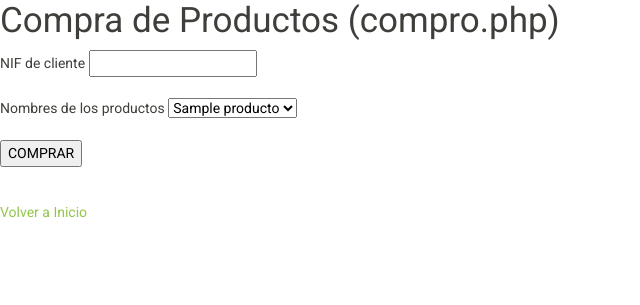
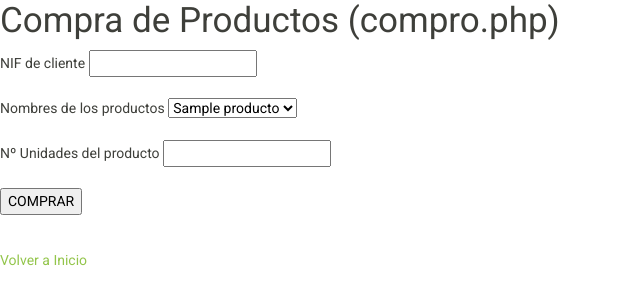
Before and after one commit to rosa987/2DAW-PHP, a PHP site: page /compro.php in a window 1280 px wide. Shown: the top 305 px of the page, without its empty margins (0-640 px from the left). Run offline with PHP 8.4, Linux system fonts and the light colour scheme; tables that the repository leaves empty hold one stand-in row (values such as "Sample post").

Commit message:
Add files via upload

```diff
--- a/WebCompras/compro.php
+++ b/WebCompras/compro.php
@@ -15,7 +15,7 @@
     Nombres de los productos <select name="producto">
         <?php
         $conn=conexion();
-        $prod=verProductosDisponibles($conn);
+        $prod=verProductosDisponibles($conn); //Solo muestra productos que estan en stock. si hay cantidad 0, ya no los muestra
         foreach($prod as $row) {
             echo "<option value=".$row["id_producto"].">". $row["nombre"]. "</option>";
         }
@@ -23,7 +23,7 @@
         ?>
     </select> <br><br>
 
-
+    Nº Unidades del producto <input type="text" name='unidades'> <br> <br>
     <input type="submit" value="COMPRAR" name="enviar" />
 </form>
 <br>
@@ -36,20 +36,36 @@ if(empty($_POST)){}
 else if ($_SERVER["REQUEST_METHOD"]== "POST"){
 
     $nif=$_POST["nif"];
+    $unidades=$_POST["unidades"];
     $id_producto=$_POST["producto"];
     $fecha_compra = date('Y/m/d'); //fecha actual
-    $unidades= 1; //siempre solo 1 unidad
+    //$unidades= 1; //siempre solo 1 unidad MAL
     if(!empty($nif)){
         $conn=conexion();
         if(nifDadoDeAlta($conn, $nif)==false){
             echo "ERROR. No se ha dado de alta como cliente";
             $conn = null;
         }else{
-            comprarUnProducto($conn, $nif, $id_producto, $fecha_compra, $unidades);
+            if($unidades>0){
+                $arrayProductAcomprar=comprobarStockporProductoAntesdeCompra($conn, $id_producto); //ver si se puede comprar la cantidad deseada del producto
+                var_dump($arrayProductAcomprar);
+                foreach($arrayProductAcomprar as $row) {
+                    if($row["cantidad"] < $unidades){ // || OR (o mejor otro else if ???) suma de cantidades por id de producto (Cuando estan en almacen diferente) < $unidades
+                        echo "ERROR. Lo sentimos, las unidades a comprar son mayores a la cantidad disponible del producto($id_producto). A continuación el stock disponible para la compra:". "<br>";
+                        echo "Nombre del producto: " . $row["nombre"]. "  || Nº almacen: " . $row["num_almacen"]."  || id: " . $row["id_producto"]."  || Cantidad disponible: " . $row["cantidad"]. "<br>";
+                    }else{
+                        comprarUnProducto($conn, $nif, $id_producto, $fecha_compra, $unidades);  //comprar un producto. NO se puede comprar 2 o mas productos diferentes
 
-            actualizarTablaAlmacenaTrasCompra($conn, $id_producto, $unidades);
-            $conn = null;
-        }
+                        actualizarTablaAlmacenaTrasCompra($conn, $id_producto, $unidades);
+
+                    }
+
+                }
+                $conn = null;
+
+            }
+            }
+
 
     }
 }
--- a/WebCompras/funciones.php
+++ b/WebCompras/funciones.php
@@ -191,6 +191,19 @@ function verNumAlmacen($conn){
     return $arrayAso;
 }
 
+//VER SI el PRODUCTO(ID) EN ALMACENA EXISTE O NO  EN UN DETERMINADO NUM_ALMACEN
+function verSiProductoExisteEnALMACENA($conn, $num_almacen, $id_producto){
+    $stmt = $conn->prepare("SELECT num_almacen=:num_almacen, id_producto FROM ALMACENA WHERE ALMACENA.id_producto=:id_producto");
+    $stmt -> bindParam(':num_almacen',$num_almacen);
+    $stmt -> bindParam(':id_producto',$id_producto);
+
+    $stmt->execute();
+    $arrayAso = $stmt->setFetchMode(PDO::FETCH_ASSOC);
+    $arrayAso = $stmt->fetchAll();
+
+    return  $arrayAso;
+
+}
 function asignarCantidad($conn, $num_almacen, $id_producto, $cantidad){
     $stmt = $conn->prepare("INSERT INTO ALMACENA (num_almacen, id_producto, cantidad) VALUES(:num_almacen, :id_producto, :cantidad);");
 
@@ -201,6 +214,19 @@ function asignarCantidad($conn, $num_almacen, $id_producto, $cantidad){
     $stmt->execute();
     echo "<br>";
     echo "La cantidad $cantidad se ha asignado correctamente al producto con id $id_producto";
+}
+
+//Va incrementando la cantidad en un determinado num_almacen
+function actualizarCantidadDeProductoExistente($conn, $num_almacen, $id_producto, $cantidad){
+    $stmt = $conn->prepare("UPDATE ALMACENA SET cantidad=cantidad + :cantidad, num_almacen=:num_almacen  WHERE id_producto=:id_producto;");
+
+    $stmt -> bindParam(':num_almacen',$num_almacen);
+    $stmt -> bindParam(':cantidad',$cantidad);
+    $stmt -> bindParam(':id_producto',$id_producto);
+
+    $stmt->execute();
+    echo "<br>";
+    echo "La cantidad $cantidad se ha aumentado correctamente al producto con id $id_producto en almacen $num_almacen";
 }
 
 //--------------------------***  5)Consulta de Stock (comconstock.php)   ***--------------------------------------------
@@ -241,7 +267,7 @@ function verNifs($conn){
 }
 
 function infoComprasIntervalo($conn, $nif, $fechaDesde, $fechaHasta){
-    $stmt = $conn->prepare("SELECT producto.id_producto, producto.nombre, producto.precio FROM compra, producto WHERE producto.id_producto=compra.id_producto AND compra.nif=:nif AND fecha_compra BETWEEN :fechaDesde AND :fechaHasta");
+    $stmt = $conn->prepare("SELECT producto.id_producto, producto.nombre, producto.precio, compra.fecha_compra, compra.unidades FROM compra, producto WHERE producto.id_producto=compra.id_producto AND compra.nif=:nif AND fecha_compra BETWEEN :fechaDesde AND :fechaHasta");
 
     $stmt -> bindParam(':nif',$nif);
     $stmt -> bindParam(':fechaDesde',$fechaDesde);
@@ -369,6 +395,35 @@ function verProductosDisponibles($conn){
 }
 
 
+
+
+
+
+
+
+// !!!! comprobar la cantidad del producto en ALMACENA (StockporProductoAntesdeCompra). ex. Si quedan 2 bacalaos no se puede comprar 3 bacalaos. Que de error en ese escenario
+function comprobarStockporProductoAntesdeCompra($conn, $id_producto){
+    $stmt = $conn->prepare("SELECT producto.nombre, almacena.num_almacen, almacena.id_producto, almacena.cantidad FROM producto, almacena WHERE producto.id_producto=almacena.id_producto AND producto.id_producto=:id_producto ");
+
+    $stmt -> bindParam(':id_producto',$id_producto);
+    $stmt->execute();
+    $arrayAso = $stmt->setFetchMode(PDO::FETCH_ASSOC);
+    $arrayAso = $stmt->fetchAll();
+
+    return $arrayAso;
+}
+
+
+
+
+
+
+
+
+
+
+
+
 function comprarUnProducto($conn, $nif, $id_producto, $fecha_compra, $unidades){
     $stmt = $conn->prepare("INSERT INTO COMPRA (nif, id_producto, fecha_compra, unidades) VALUES(:nif, :id_producto, :fecha_compra, :unidades);");
 
@@ -379,13 +434,13 @@ function comprarUnProducto($conn, $nif, $id_producto, $fecha_compra, $unidades){
     $stmt->execute();
 
     echo "<br>";
-    echo "El cliente con NIF $nif ha comprado $unidades unidad de $id_producto con fecha de compra $fecha_compra";
+    echo "El cliente con NIF $nif ha comprado $unidades unidad/des de $id_producto con fecha de compra $fecha_compra";
 }
 
 function actualizarTablaAlmacenaTrasCompra($conn, $id_producto, $unidades){
-    $stmt = $conn->prepare("UPDATE ALMACENA SET cantidad=cantidad - :unidad WHERE id_producto=:id_producto; ");
+    $stmt = $conn->prepare("UPDATE ALMACENA SET cantidad=cantidad - :unidades WHERE id_producto=:id_producto; ");
 
-    $stmt -> bindParam(':unidad',$unidades);
+    $stmt -> bindParam(':unidades',$unidades);
     $stmt -> bindParam(':id_producto',$id_producto);
     $stmt->execute();
 
```
Also changed, not shown: WebCompras/comaprpro.php (+13 -2 lines), WebCompras/comconsalm.php (+6 -1 lines), WebCompras/comconscom.php (+5 -4 lines), WebCompras/comconstock.php (+10 -3 lines).
